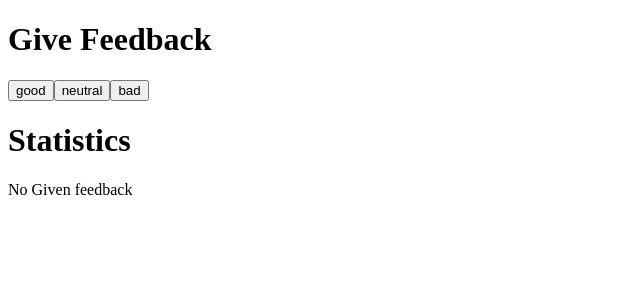
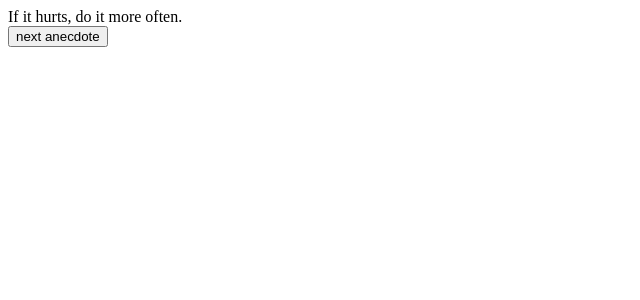
Before and after one commit to horiaahmed/fullstackopen, a React (Vite) app in the folder part1/: page / in a window 1280 px wide. Shown: the top 300 px of the page, without its empty margins (0-640 px from the left). Built offline with nearby package versions, Linux system fonts and the light colour scheme.

Commit message:
1.12*: anecdotes step1

```diff
--- a/part1/src/App.jsx
+++ b/part1/src/App.jsx
@@ -1,57 +1,29 @@
 import { useState } from 'react'
-const Header=({text})=><h1>{text}</h1>
-const Button=({onSmash,text})=><button onClick={onSmash}>{text}</button>
-const Statistics = (props) =><Button onSmash={props.onSmash} text={props.text}/>
-const StatisticLine=(props)=>{return <div>
- <table >
-   <tbody>
-     <tr>
-       <td>{props.text}</td>
-       <td >{props.value}</td>
-     </tr>
-   </tbody>
- </table>
-</div>}
-const Condition=({good,neutral,bad,total,avg,positive})=>{
- if(good===0&&neutral===0&&bad ===0){
-   return "No Given feedback"
- }return(
-   <div>
-   <StatisticLine text="good" value={good}/>
-   <StatisticLine text="neutral" value={neutral}/>
-   <StatisticLine text="bad" value={bad}/>
-   <StatisticLine text="all" value={total}/>
-   <StatisticLine text="average" value={avg}/>
-   <StatisticLine text="positive" value={positive}/>
-   </div>
- )
-
-}
 
 const App = () => {
-  const [good, setGood] = useState(0)
-  const [neutral, setNeutral] = useState(0)
-  const [bad, setBad] = useState(0)
-  const total=good+neutral+bad
-  const avg=(good-bad)/total
-  const positive=()=>(good /total)*100+"%"
+  const anecdotes = [
+    'If it hurts, do it more often.',
+    'Adding manpower to a late software project makes it later!',
+    'The first 90 percent of the code accounts for the first 90 percent of the development time...The remaining 10 percent of the code accounts for the other 90 percent of the development time.',
+    'Any fool can write code that a computer can understand. Good programmers write code that humans can understand.',
+    'Premature optimization is the root of all evil.',
+    'Debugging is twice as hard as writing the code in the first place. Therefore, if you write the code as cleverly as possible, you are, by definition, not smart enough to debug it.',
+    'Programming without an extremely heavy use of console.log is same as if a doctor would refuse to use x-rays or blood tests when diagnosing patients.',
+    'The only way to go fast, is to go well.'
+  ]
+
+  const [selected, setSelected] = useState(0)
+  const handelanecdotes=()=>{
+    let number=Math.floor(Math.random()*8)
+    console.log(number)
+    setSelected(number)
+   }
 return (
     <div>
-      <Header text="Give Feedback"/>
-       <Statistics onSmash={()=>(setGood(good+1))} text="good"/>
-       <Statistics onSmash={()=>(setNeutral(neutral+1))} text="neutral"/>
-       <Statistics onSmash={()=>(setBad(bad+1))} text="bad"/>
-       <Header text="Statistics"/>
-       <Condition good={good} neutral={neutral} bad={bad}
-       total={total} avg={avg} positive={positive()}/>
+      {anecdotes[selected]}
+     <div><button onClick={handelanecdotes}>next anecdote</button></div>
 
-
-
-
-
-
-
-</div>
+    </div>
   )
 }
- export default App;
+export default App
```
